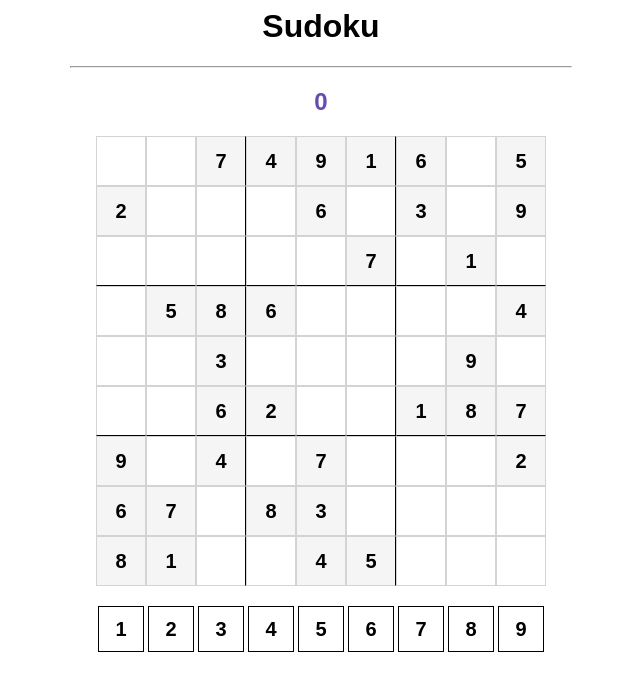
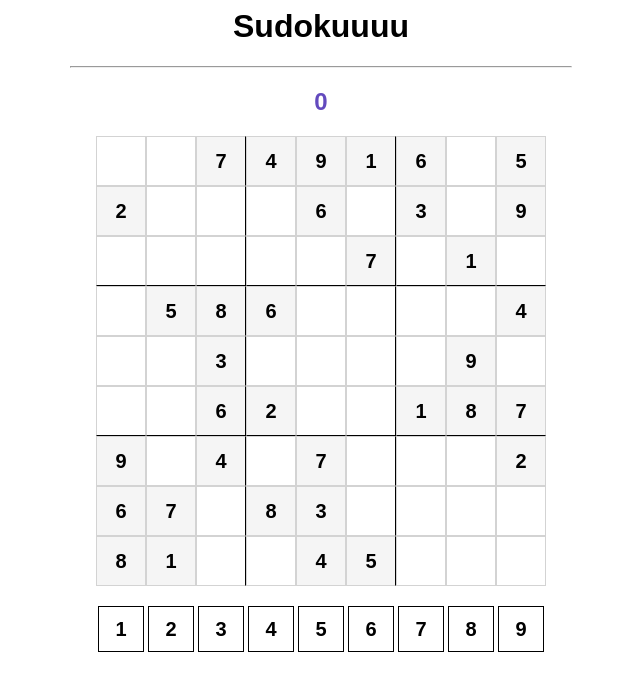
Before and after one commit to AyushGupta0218/Sudoku-App, a plain HTML site: page index.html in a window 1280 px wide. Shown: the whole page, without its empty margins (319-959 px from the left). Drawn offline with Linux system fonts and the light colour scheme.

Commit message:
Update index.html
name change

```diff
--- a/index.html
+++ b/index.html
@@ -9,7 +9,7 @@
     </head>
 
     <body>
-        <h1>Sudoku</h1>
+        <h1>Sudokuuuu</h1>
         <hr>
         <h2 id="errors">0</h2>
 
```
